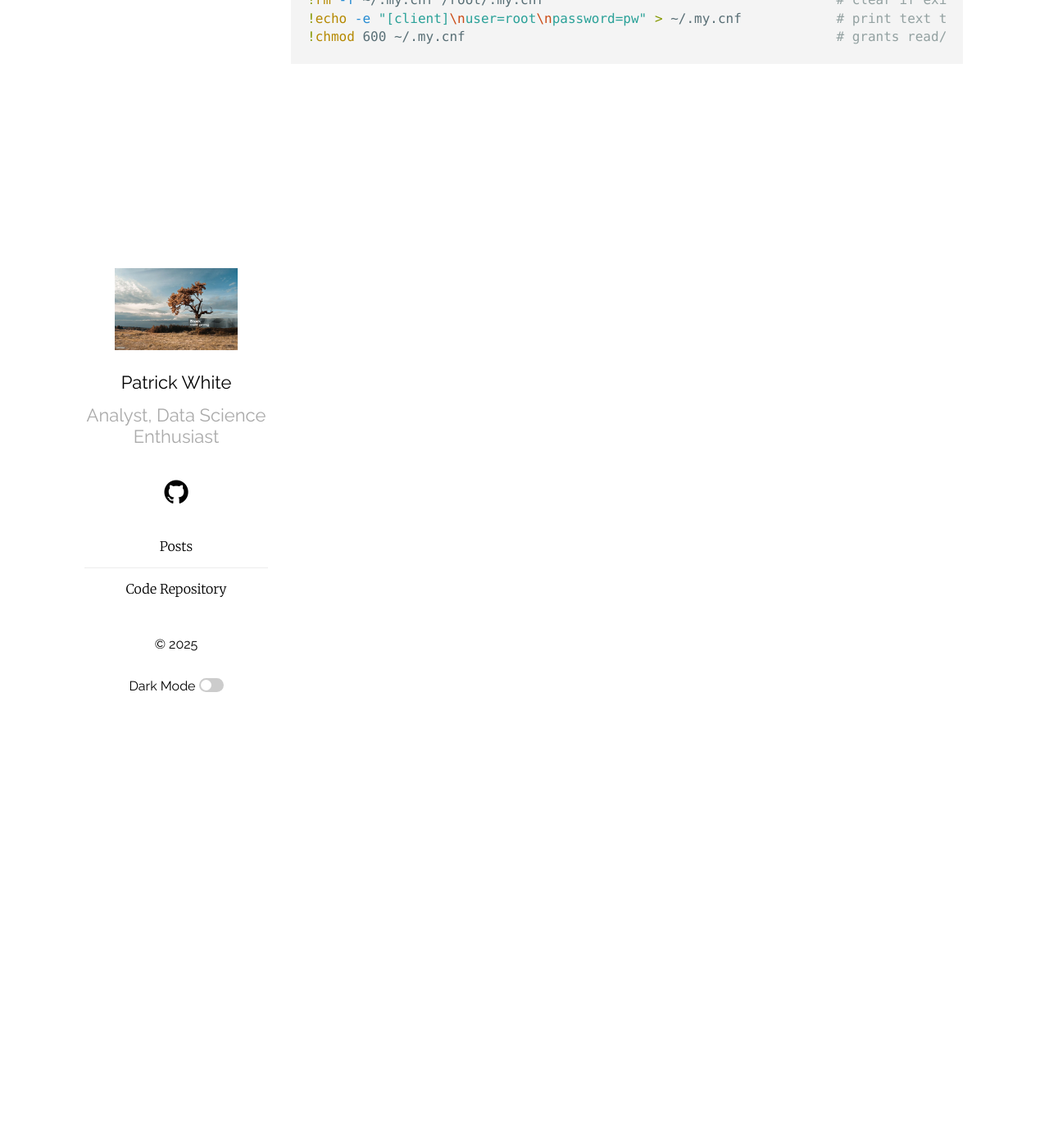
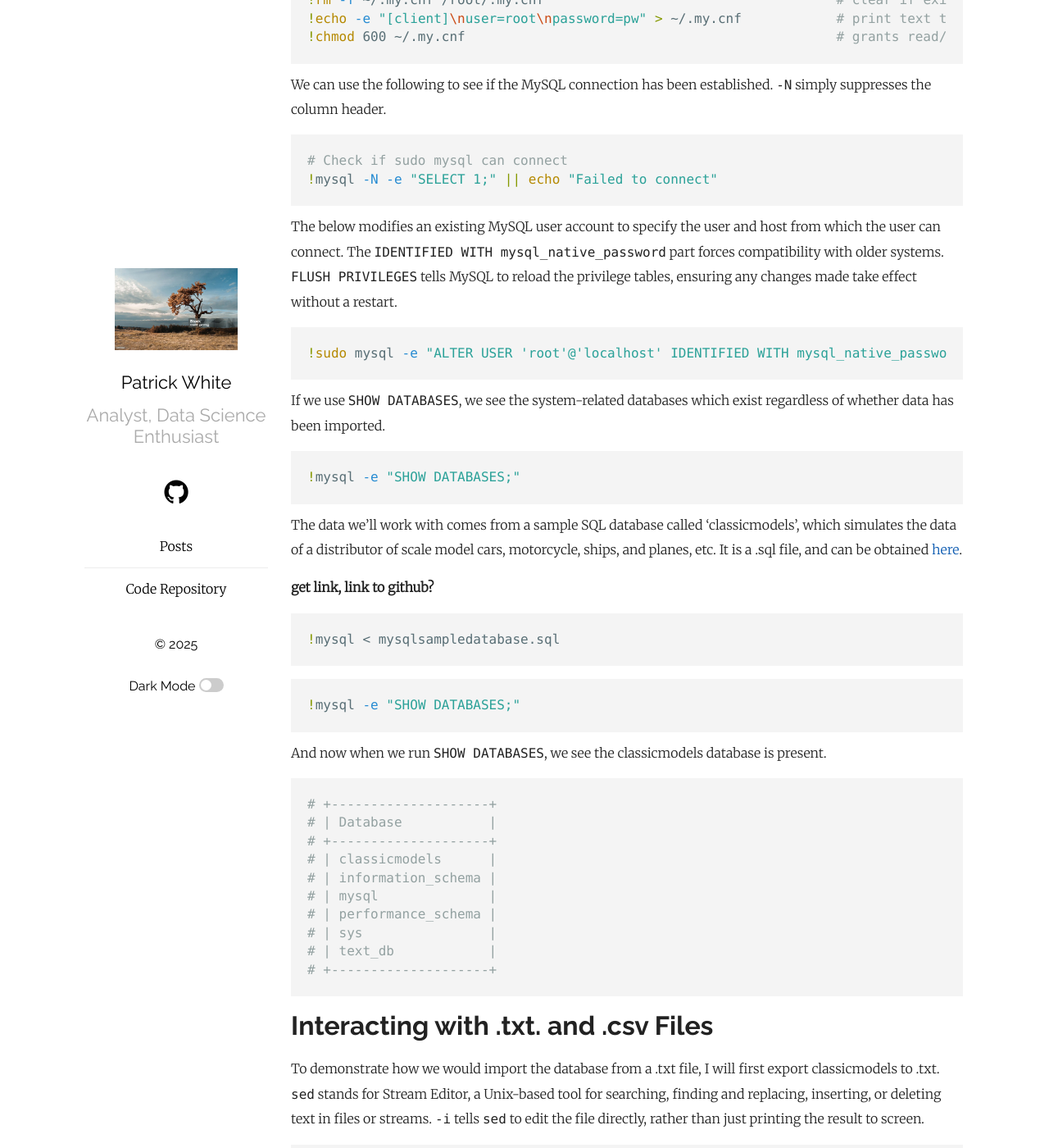
Before and after one commit to pw398/pw398.github.io, a Jekyll site: the page built from _posts/2025-05-10-sql-test.md, in a window 1280 px wide and 1400 px high, scrolled down 2674 px. Shown: the whole window at 82% size. Built offline with Jekyll 4.4.1, drawn with Linux system fonts in a browser that asks for light colours; some of the changed text lies outside the part shown.

Commit message:
Add files via upload

````diff
--- a/_posts/2025-05-10-sql-test.md
+++ b/_posts/2025-05-10-sql-test.md
@@ -90,7 +90,7 @@
 # Threads: 2  Questions: 1048  Slow queries: 0  Opens: 454  Flush tables: 3  Open tables: 356  Queries per second avg: 0.948
 ```
 
-Creating a <code>.my.cnf</code> file prevents us from having to specify our username and password each time we enter shell commands. <code>-f</code> stands for "force", meaning do not prompt for confirmation, and ignore nonexistent file, and <code>-e</code> stands for "execute".
+Creating a <code>.my.cnf</code> file prevents us from having to specify our username and password each time we enter shell commands. The user is set to "root" and the password to "pw". <code>-f</code> stands for "force", meaning do not prompt for confirmation, and ignore nonexistent file, and <code>-e</code> stands for "execute".
 
 ```bash
 # Create .my.cnf for password-based authentication
@@ -98,3 +98,130 @@
 !echo -e "[client]\nuser=root\npassword=pw" > ~/.my.cnf            # print text to CLI
 !chmod 600 ~/.my.cnf                                               # grants read/write permissions to file owner
 ```
+
+We can use the following to see if the MySQL connection has been established. <code>-N</code> simply suppresses the column header.
+
+```bash
+# Check if sudo mysql can connect
+!mysql -N -e "SELECT 1;" || echo "Failed to connect"
+```
+
+The below modifies an existing MySQL user account to specify the user and host from which the user can connect. The <code>IDENTIFIED WITH mysql_native_password</code> part forces compatibility with older systems. <code>FLUSH PRIVILEGES</code> tells MySQL to reload the privilege tables, ensuring any changes made take effect without a restart.
+
+```bash
+!sudo mysql -e "ALTER USER 'root'@'localhost' IDENTIFIED WITH mysql_native_password BY 'pw'; FLUSH PRIVILEGES;"
+```
+
+If we use <code>SHOW DATABASES</code>, we see the system-related databases which exist regardless of whether data has been imported.
+
+```bash
+!mysql -e "SHOW DATABASES;"
+```
+
+The data we'll work with comes from a sample SQL database called 'classicmodels', which simulates the data of a distributor of scale model cars, motorcycle, ships, and planes, etc. It is a .sql file, and can be obtained <a href="">here</a>.
+
+**get link, link to github?**
+
+```bash
+!mysql < mysqlsampledatabase.sql
+```
+
+<p></p>
+
+```bash
+!mysql -e "SHOW DATABASES;"
+```
+
+And now when we run <code>SHOW DATABASES</code>, we see the classicmodels database is present.
+
+```bash
+# +--------------------+
+# | Database           |
+# +--------------------+
+# | classicmodels      |
+# | information_schema |
+# | mysql              |
+# | performance_schema |
+# | sys                |
+# | text_db            |
+# +--------------------+
+```
+
+
+
+# Interacting with .txt. and .csv Files
+
+To demonstrate how we would import the database from a .txt file, I will first export classicmodels to .txt. <code>sed</code> stands for Stream Editor, a Unix-based tool for searching, finding and replacing, inserting, or deleting text in files or streams. <code>-i</code> tells <code>sed</code> to edit the file directly, rather than just printing the result to screen.
+
+```bash
+!mysqldump -u root -ppw classicmodels > text_db.txt
+!sed -i 's/`classicmodels`/`text_db`/g' text_db.txt
+```
+
+Feel free to open the .txt file and inspect the format. Next, we will use the appropriate commands to import that data into a database called text_db. <code>-ppw</code> is <code>-p</code> for password, followed by our password, <code>pw</code> Unlike <code>-u root</code> for specifying our username, no space character is expected between the <code>-p</code> and the password.
+
+```bash
+!mysql -u root -ppw -e "CREATE DATABASE text_db;"
+!mysql -u root -ppw text_db < text_db.txt
+```
+
+And now if we run <code>SHOW DATABASES</code>, we see text_db included.
+
+```bash
+!mysql -e "SHOW DATABASES;"
+```
+
+<p></p>
+
+```bash
+# +--------------------+
+# | Database           |
+# +--------------------+
+# | classicmodels      |
+# | information_schema |
+# | mysql              |
+# | performance_schema |
+# | sys                |
+# | text_db            |
+# +--------------------+
+```
+
+What about .csv? Well, we cannot readily export an entire database to a .csv file, but we can work with individual tables, and loop through them if we want to address all tables. For this, we'll use <code>pymysql</code>, <code>sqlalchemy</code>, and <code>pandas</code>.
+
+```bash
+!pip install pymysql > /dev/null 2>&1
+```
+
+```python
+from sqlalchemy import create_engine, text
+import pandas as pd
+import os
+
+# connection setup
+engine = create_engine(f"mysql+pymysql://root:pw@localhost/classicmodels")
+
+# check if 'csv_db' folder exists, create if not
+output_dir = 'csv_db'
+if not os.path.exists(output_dir):
+    os.makedirs(output_dir)
+    print(f"Created directory: {output_dir}")
+
+# get list of tables
+with engine.connect() as conn:
+    result = conn.execute(text("SHOW TABLES;"))
+    tables = [row[0] for row in result]
+
+# loop through tables and export each to the 'csv_db' directory
+for table in tables:
+    df = pd.read_sql(f"SELECT * FROM `{table}`", engine)
+    file_path = os.path.join(output_dir, f"{table}.csv")
+    df.to_csv(file_path, index=False)
+
+print(f"Export complete. All CSV files are in the '{output_dir}' directory.")
+```
+
+<p></p>
+
+```python
+# Export complete. All CSV files are in the 'csv_db' directory.
+```
````
